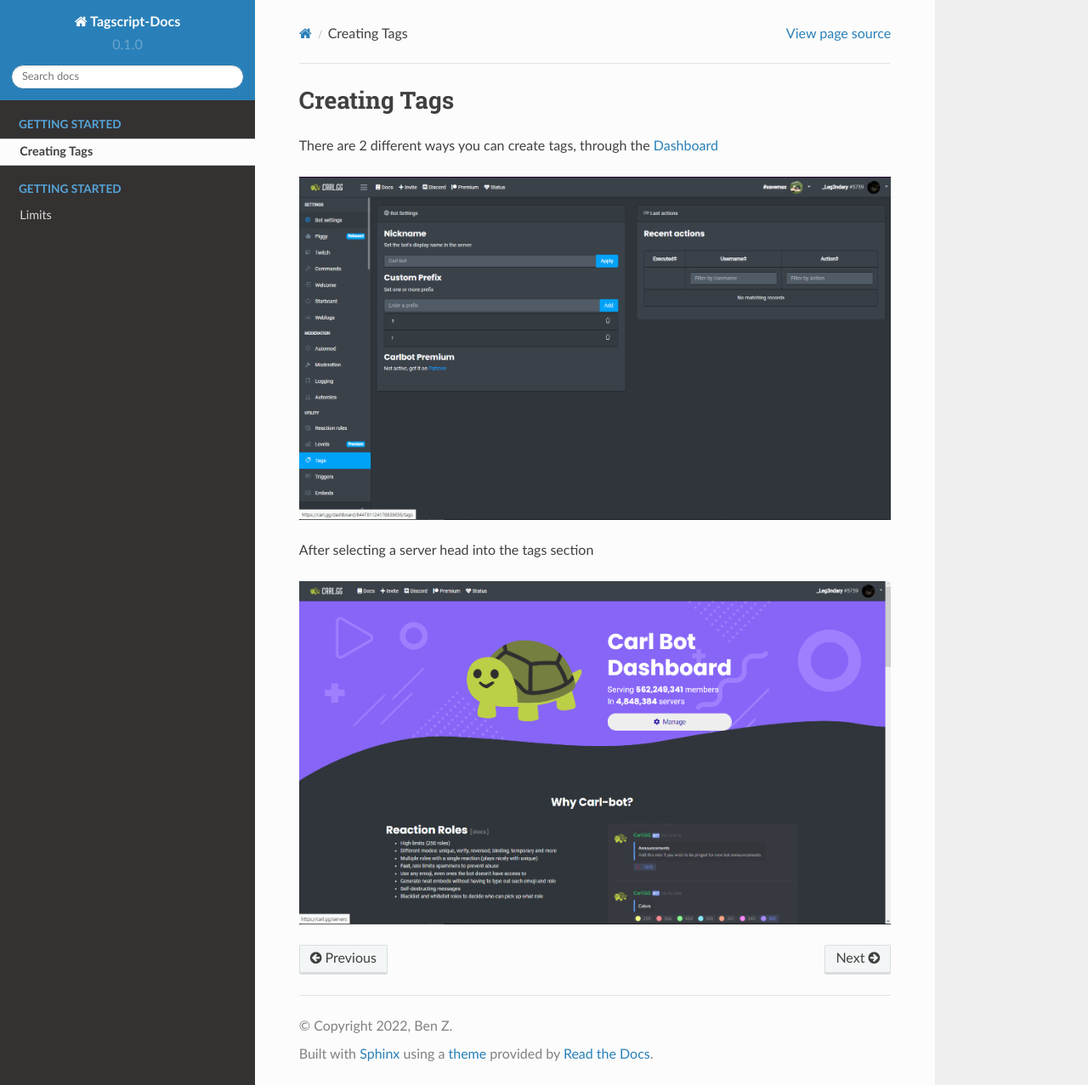
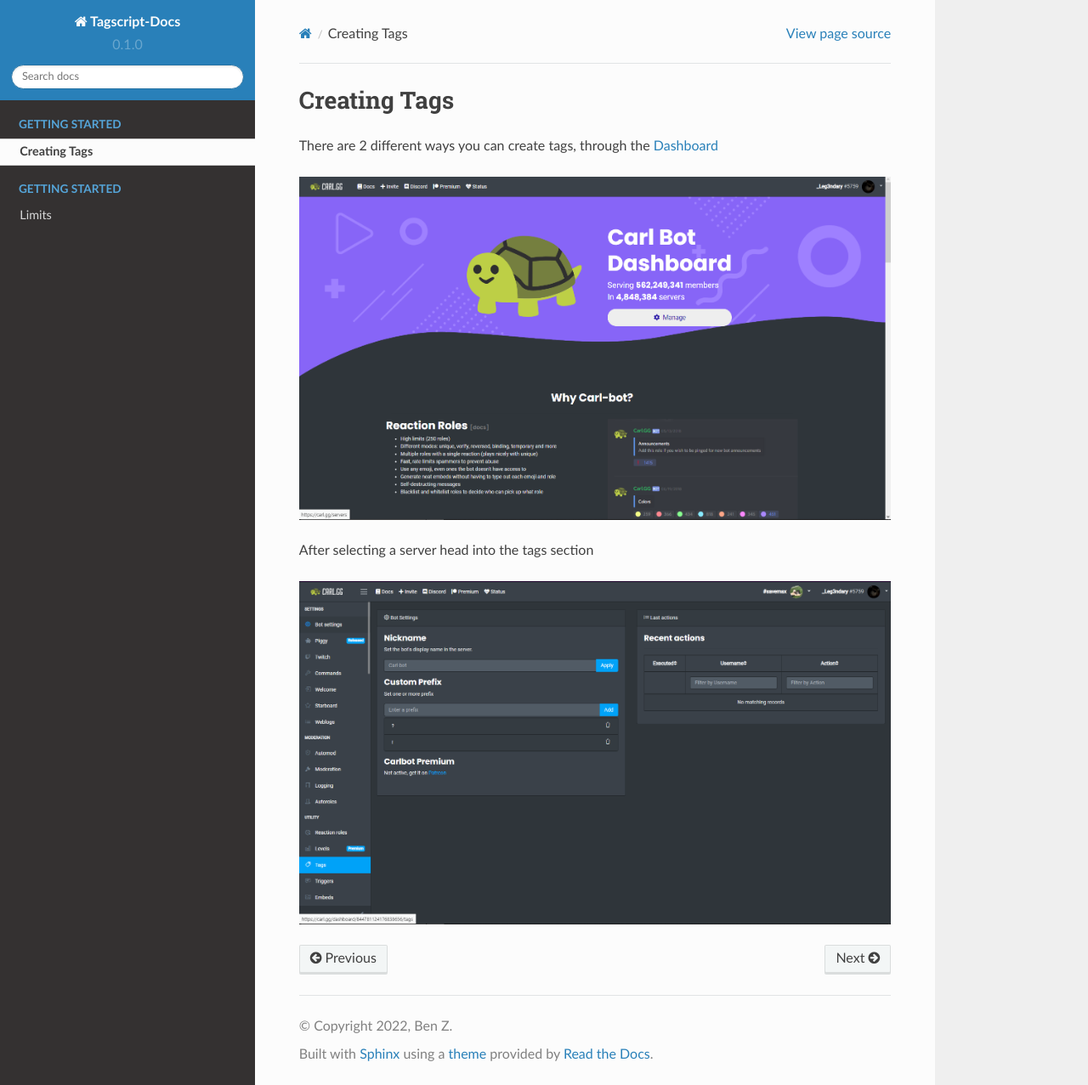
Before and after one commit to Leg3ndary/tagscript-docs, a Sphinx documentation site: the page built from docs/source/GettingStarted/creating_tags.rst, in a window 1280 px wide and 1277 px high. Shown: the whole window at 85% size. Built offline with Sphinx 7.4.7 and the Read the Docs theme 2.0.0, drawn with Linux system fonts in a browser that asks for light colours.

Commit message:
Few more horrible commits

```diff
--- a/docs/source/GettingStarted/creating_tags.rst
+++ b/docs/source/GettingStarted/creating_tags.rst
@@ -3,12 +3,12 @@ Creating Tags
 
 There are 2 different ways you can create tags, through the `Dashboard <https://carl.gg/>`_
 
-.. image:: images/creating_tags_dash.png
+.. image:: images/creating_tags_dash1.png
   :width: 800
   :alt: Failed Loading Image.
 
 After selecting a server head into the tags section
 
-.. image:: images/creating_tags_dash1.png
+.. image:: images/creating_tags_dash2.png
   :width: 800
   :alt: Failed Loading Image.
--- a/docs/source/index.rst
+++ b/docs/source/index.rst
@@ -5,7 +5,7 @@ Home
 
    This is not affiliated in any way with Botlabs or Carl-bot.
 
-This is an unofficial guide to Carl-bot's tagscript, written by `_Leg3ndary# <https://discordapp.com/users/360061101477724170/>`_
+This is an unofficial guide to Carl-bot's tagscript, written by `_Leg3ndary#5759 <https://discordapp.com/users/360061101477724170/>`_
 
 Check out the  section for further information, including
 how to the project.
```
Also changed, not shown: docs/source/GettingStarted/images/creating_tags_dash2.png (renamed from docs/source/GettingStarted/images/creating_tags_dash.png).
